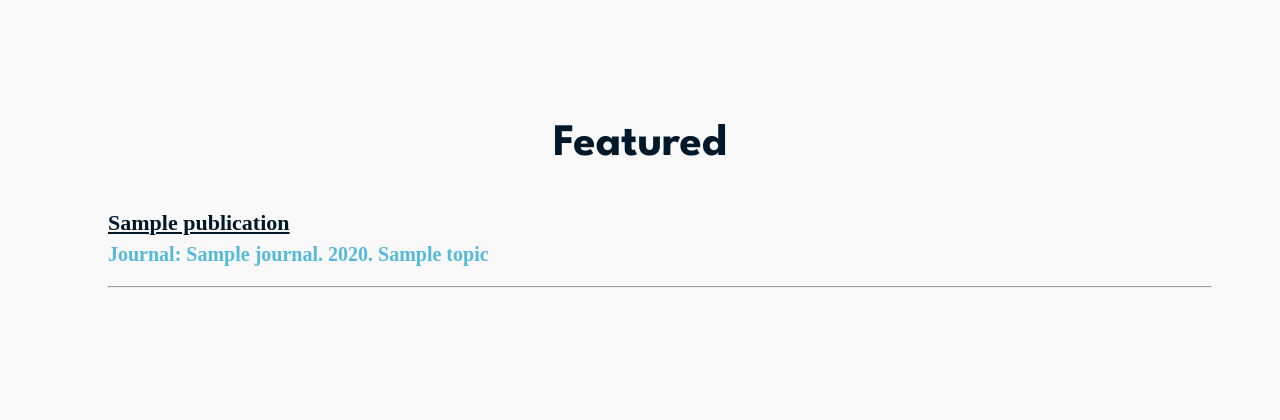
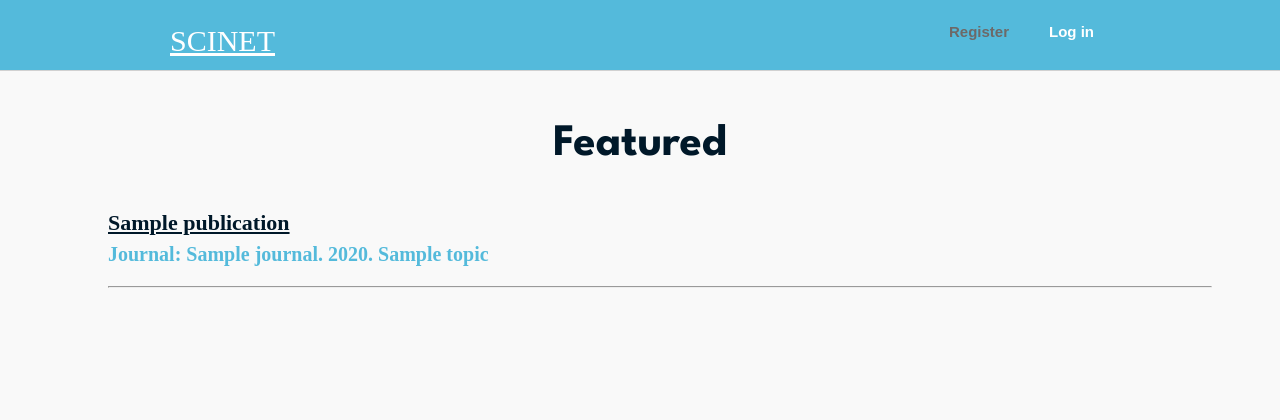
Before and after one commit to rcsrn/scinet, a Django app: template scinet_app/templates/featured.html in a window 1280 px wide. Shown: the top 420 px of the page. Run offline with Django 4.2, Linux system fonts and the light colour scheme; the template is opened without the code that fills it: values that come from a table or form of the project are taken from there, others are empty; tables that the repository leaves empty hold one stand-in row (values such as "Sample post").

Commit message:
feat: top container added to featured page

```diff
--- a/scinet_app/templates/featured.html
+++ b/scinet_app/templates/featured.html
@@ -11,6 +11,46 @@
   </head>
 
   <body>
+      <div class="top" id="top-id">
+    <div class="logo-container">
+      <a class="logo" href="{% url 'index' %}">SCINET</a>
+    </div>
+
+    {% if user.is_authenticated %}
+
+    <div class="login-button-container">
+      <button class="login-button" onclick="location.href='logout'">Log out</button>
+    </div>
+
+      {% if users %}
+
+      <div class="register-button-container">
+        <button class="register-button" onclick="location.href='new-publication'">Add publication</button>
+      </div>
+
+      {% else %}
+
+      <div class="register-button-container">
+        <button class="register-button" onclick="location.href='researcher'">Sign up as researcher</button>
+      </div>
+
+      {% endif %}
+
+    {% else %}
+
+    <div class="login-button-container">
+      <button class="login-button" onclick="location.href='login'">Log in</button>
+    </div>
+    <div class="register-button-container">
+      <button class="register-button" onclick="location.href='register'">Register</button>
+    </div>
+
+    {% endif %}
+
+  </div>
+
+
+
     <p class="most-cited-phrase" href="{% url 'featured' %}">Featured</p>
 
     <div class="scroll-container">
```
